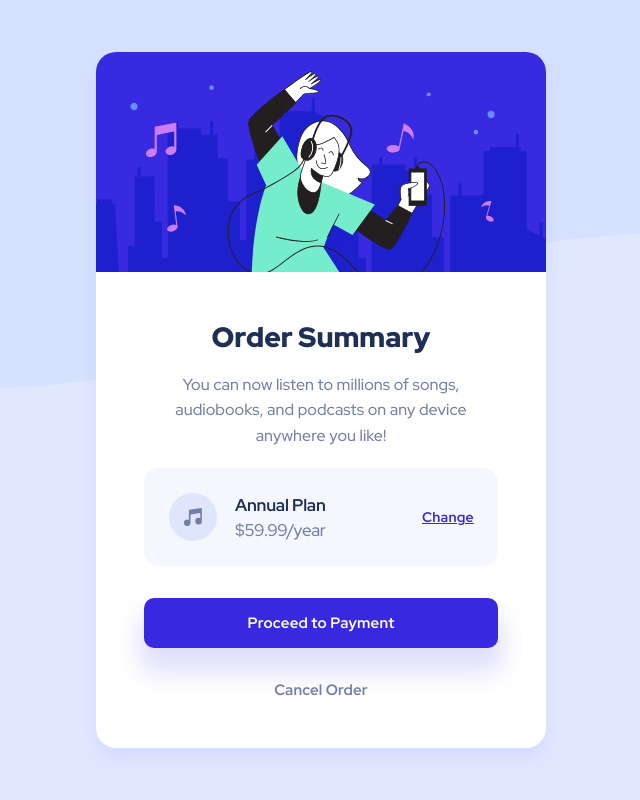
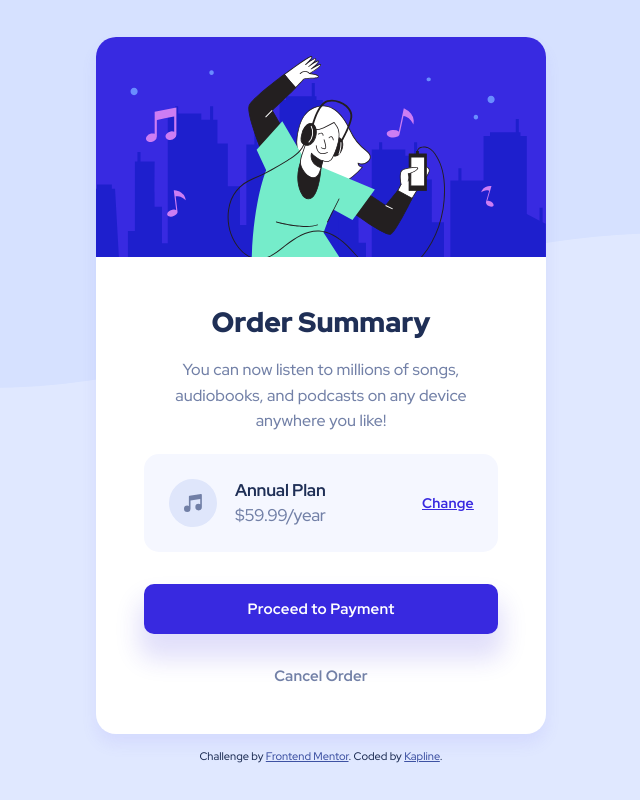
Before and after one commit to TrueKapline/order-summary-component-main, a plain HTML site: page index.html in a window 1280 px wide. Shown: the whole page, without its empty margins (319-959 px from the left). Drawn offline with Linux system fonts and the light colour scheme.

Commit message:
Added author

```diff
--- a/index.html
+++ b/index.html
@@ -42,7 +42,10 @@
 
         <a href="#" class="cancel_button">Cancel Order</a>
     </main>
-
+    <div class="attribution">
+        Challenge by <a href="https://www.frontendmentor.io?ref=challenge" target="_blank">Frontend Mentor</a>.
+        Coded by <a href="#">Kapline</a>.
+    </div>
 </div>
 
 </body>
```
